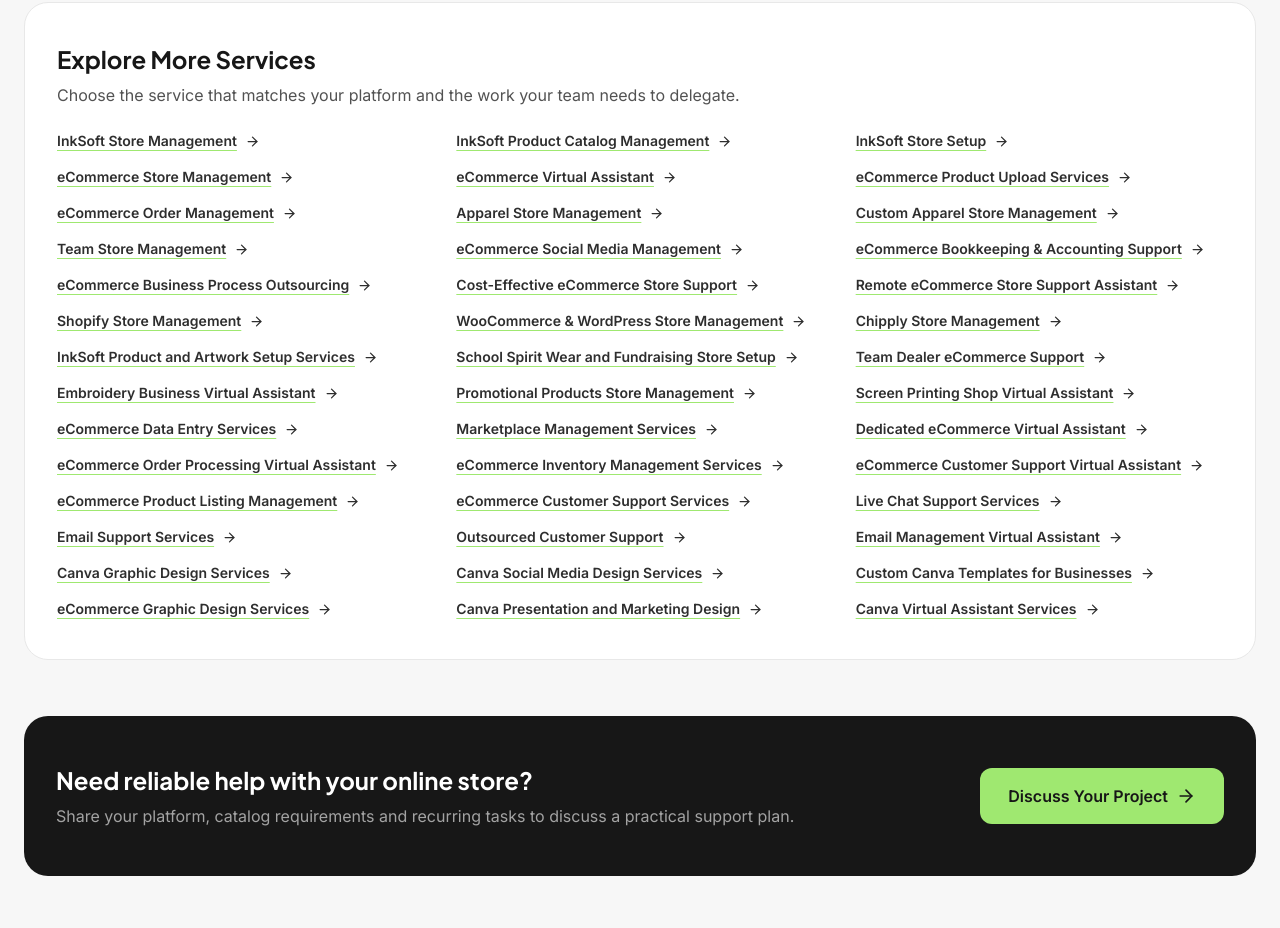
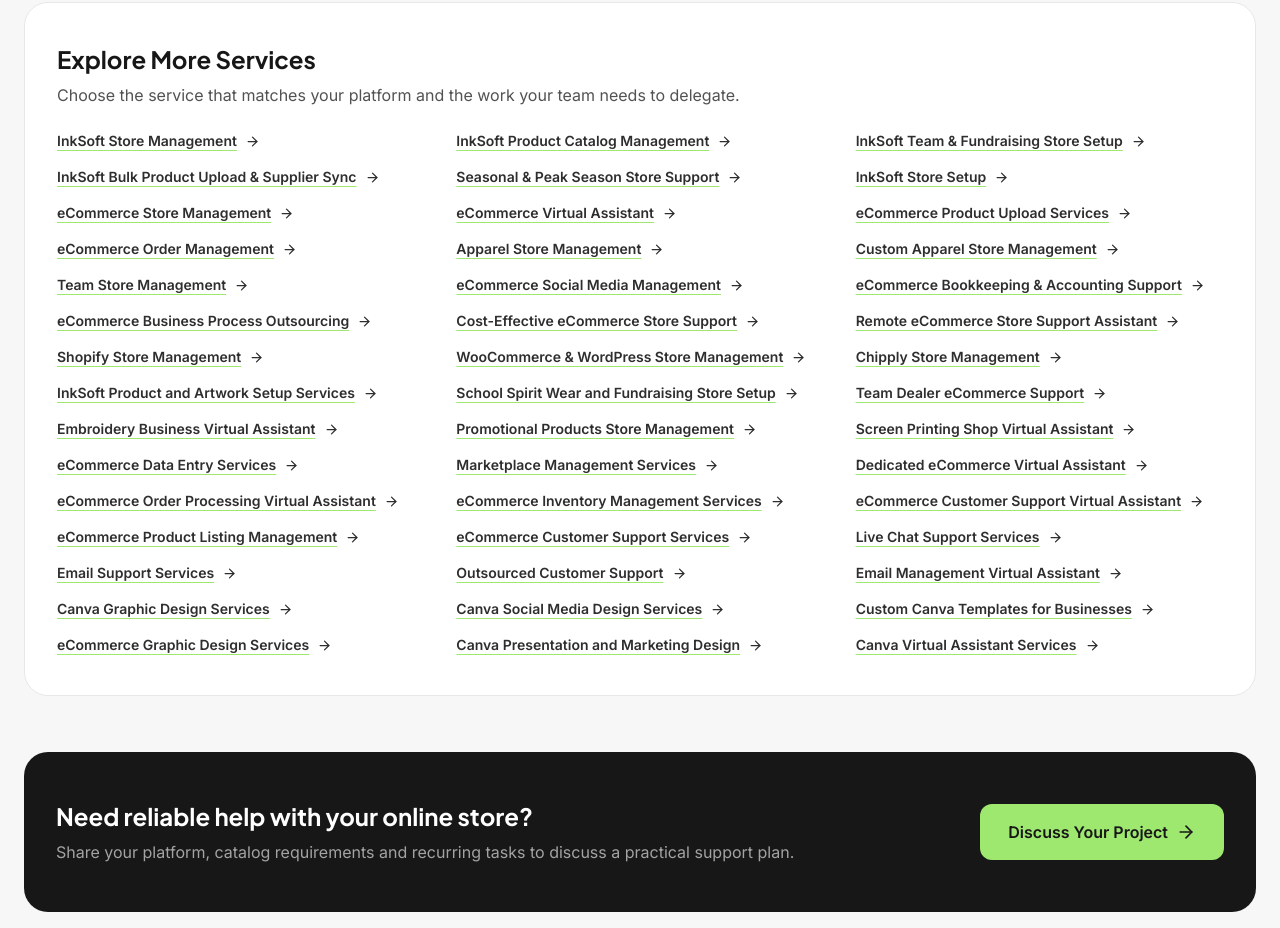
Before and after one commit to Fahad42150/dancing-llama-3e1cb2, a React (Vite) app: page / in a window 1280 px wide. Shown: the part 3660-4588 px from the top of the page. Built offline with nearby package versions, Linux system fonts and the light colour scheme.

Commit message:
Link new InkSoft seasonal and catalog service pages

```diff
--- a/src/components/Services.tsx
+++ b/src/components/Services.tsx
@@ -5,6 +5,9 @@ import { useReveal } from '@/hooks/useReveal';
 const servicePages = [
   { label: 'InkSoft Store Management', href: '/inksoft-store-management/' },
   { label: 'InkSoft Product Catalog Management', href: '/inksoft-product-catalog-management/' },
+  { label: 'InkSoft Team & Fundraising Store Setup', href: '/inksoft-team-fundraising-store-setup/' },
+  { label: 'InkSoft Bulk Product Upload & Supplier Sync', href: '/inksoft-bulk-product-upload-supplier-sync/' },
+  { label: 'Seasonal & Peak Season Store Support', href: '/seasonal-peak-season-store-support/' },
   { label: 'InkSoft Store Setup', href: '/inksoft-store-setup/' },
   { label: 'eCommerce Store Management', href: '/ecommerce-store-management/' },
   { label: 'eCommerce Virtual Assistant', href: '/ecommerce-virtual-assistant/' },
```
